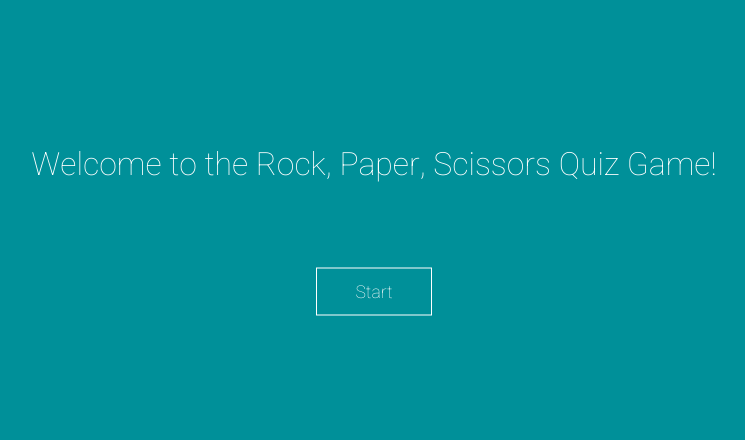
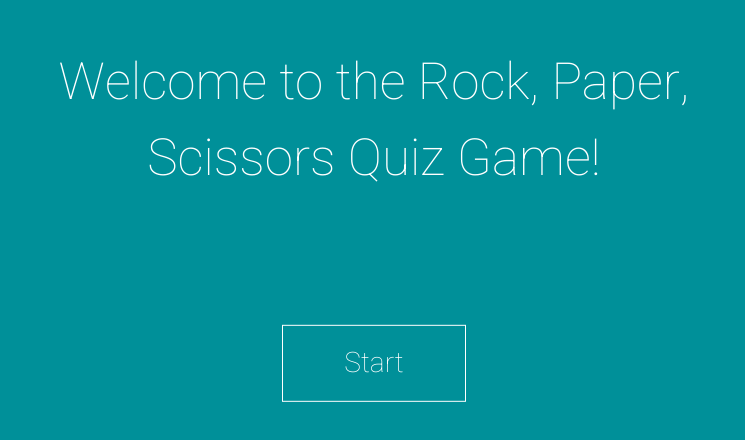
Before and after one commit to jmakhack/react-quiz-game, a React (Create React App) app: page / in a window 1280 px wide. Shown: the part 164-604 px from the top of the page, without its empty margins (266-1011 px from the left). Built offline with nearby package versions, Linux system fonts and the light colour scheme.

Commit message:
Adjust font size based on screen size

```diff
--- a/src/index.css
+++ b/src/index.css
@@ -1,3 +1,7 @@
+html {
+  font-size: 2vw;
+}
+
 body {
   margin: 0;
   background-color: #009099;
```
